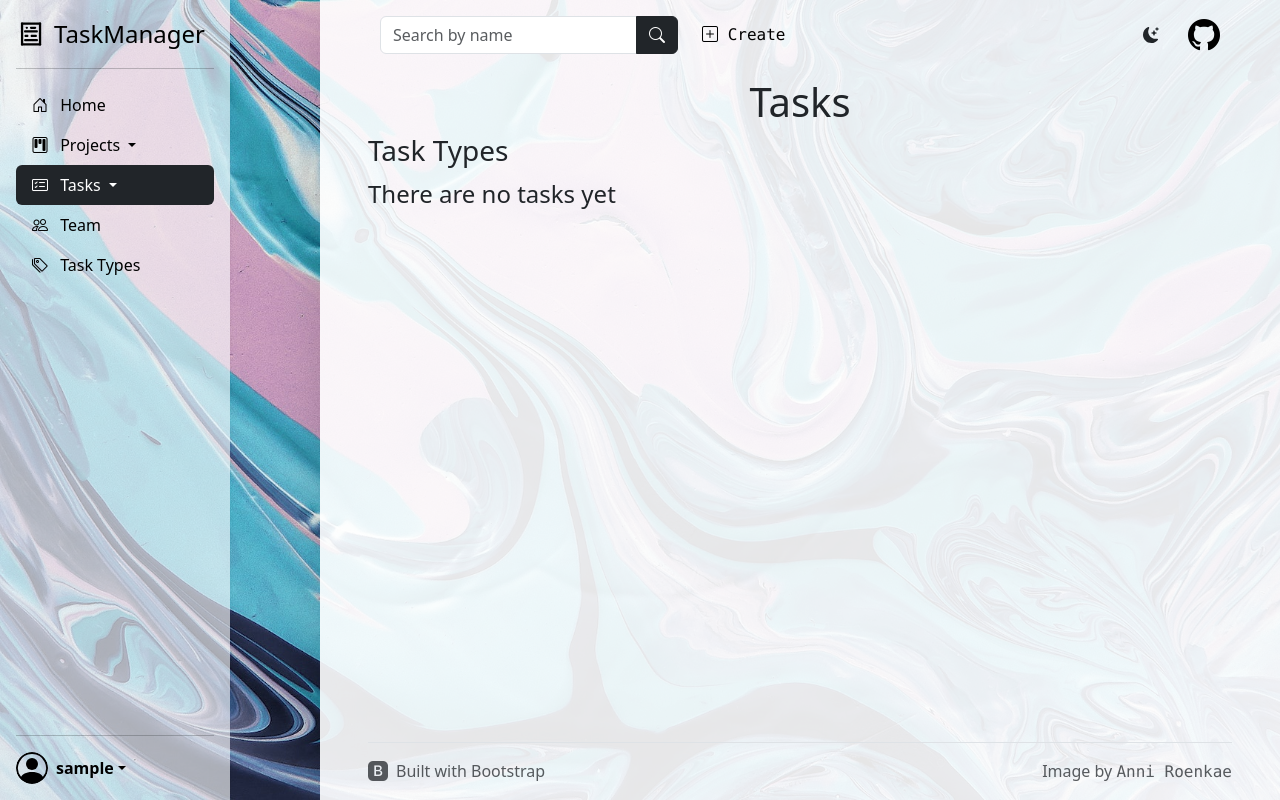
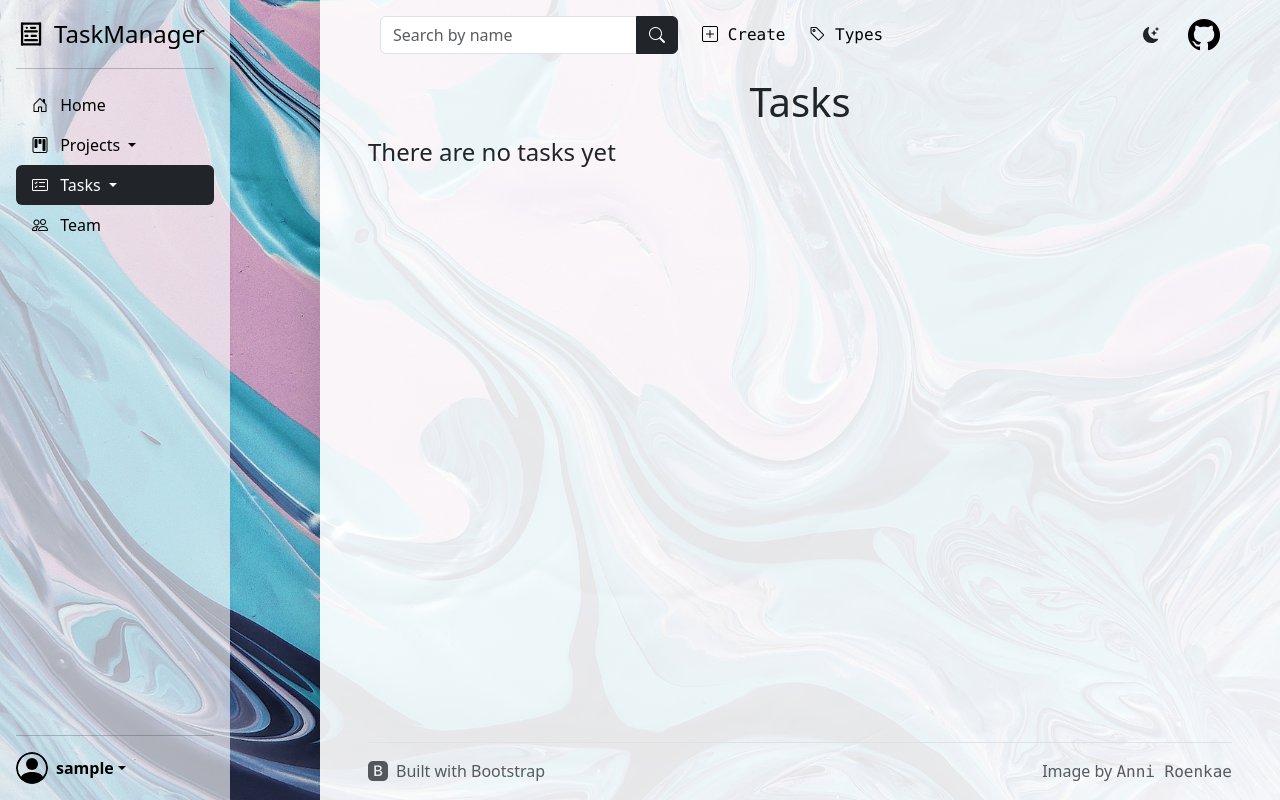
Before and after one commit to Esxoyne/it-company-task-manager, a Django app: page /tasks/ in a window 1280 px wide. Run offline with Django 4.2, Linux system fonts and the light colour scheme; the visitor is signed in with stand-in values (Sample User, id 1); data that the repository does not hold is empty; some libraries are stand-ins or nearby versions.

Commit message:
Modify List and Form templates

```diff
--- a/templates/includes/header.html
+++ b/templates/includes/header.html
@@ -114,7 +114,7 @@
             </li>
           </ul>
         </li>
-        <li class="nav-item">
+        <li class="nav-item me-lg-4">
           <a
             class="nav-link {% if request.resolver_match.url_name == "worker-list" %}active{% endif %}"
             href="{% url "task_manager:worker-list" %}"
@@ -125,19 +125,6 @@
               <i class="bi bi-people pe-none me-2"></i>
             {% endif %}
             Team
-          </a>
-        </li>
-        <li class="nav-item me-lg-4">
-          <a
-            href="{% url "task_manager:task-type-list" %}"
-            class="nav-link {% if request.resolver_match.url_name == "task-type-list" %}active{% endif %}"
-          >
-            {% if request.resolver_match.url_name == "task-type-list" %}
-              <i class="bi bi-tags-fill pe-none me-2"></i>
-            {% else %}
-              <i class="bi bi-tags pe-none me-2"></i>
-            {% endif %}
-            Task Types
           </a>
         </li>
         <hr>
--- a/templates/includes/nav_form.html
+++ b/templates/includes/nav_form.html
@@ -1,7 +1,7 @@
 <nav class="navbar navbar-expand rounded mt-2">
   <div class="container-fluid justify-content-start">
     <a
-      href="../"
+      href="{{ no_detail|yesno:"../../,../"}}"
       class="font-monospace text-decoration-none link-body-emphasis"
       >
       <i class="bi bi-arrow-left"></i> Go back
--- a/templates/includes/nav_list.html
+++ b/templates/includes/nav_list.html
@@ -6,8 +6,15 @@
         <a href="{% url "task_manager:task-create" %}" class="ms-4 font-monospace text-decoration-none link-body-emphasis">
           <i class="bi bi-plus-square"></i> Create
         </a>
+        <a href="{% url "task_manager:task-type-list" %}" class="ms-4 font-monospace text-decoration-none link-body-emphasis">
+          <i class="bi bi-tag"></i> Types
+        </a>
       {% elif model == "task-type" %}
         <a href="{% url "task_manager:task-type-create" %}" class="ms-4 font-monospace text-decoration-none link-body-emphasis">
+          <i class="bi bi-plus-square"></i> Create
+        </a>
+      {% elif model == "position" %}
+        <a href="{% url "task_manager:position-create" %}" class="ms-4 font-monospace text-decoration-none link-body-emphasis">
           <i class="bi bi-plus-square"></i> Create
         </a>
       {% elif model == "project" %}
@@ -15,6 +22,12 @@
           <i class="bi bi-plus-square"></i> Create
         </a>
       {% endif %}
+    {% else %}
+      {% if model == "worker" %}
+        <a href="{% url "task_manager:position-list" %}" class="ms-4 font-monospace text-decoration-none link-body-emphasis">
+          <i class="bi bi-person-badge"></i> Positions
+        </a>
+      {% endif %}
     {% endif %}
     {% include "includes/nav_links.html" %}
   </div>
--- a/templates/includes/sidebar.html
+++ b/templates/includes/sidebar.html
@@ -109,19 +109,6 @@
         Team
       </a>
     </li>
-    <li>
-      <a
-        href="{% url "task_manager:task-type-list" %}"
-        class="nav-link {% if request.resolver_match.url_name == "task-type-list" %}active{% else %}link-body-emphasis{% endif %}"
-      >
-        {% if request.resolver_match.url_name == "task-type-list" %}
-          <i class="bi bi-tags-fill pe-none me-2"></i>
-        {% else %}
-          <i class="bi bi-tags pe-none me-2"></i>
-        {% endif %}
-        Task Types
-      </a>
-    </li>
   </ul>
   <hr>
   {% if user.is_authenticated %}
--- a/templates/task_manager/task_list.html
+++ b/templates/task_manager/task_list.html
@@ -10,15 +10,6 @@
 
 {% block content %}
   <h1 class="text-center">Tasks</h1>
-
-  <h3>
-    <a
-      href="{% url "task_manager:task-type-list" %}"
-      class="text-decoration-none text-reset link-body-emphasis"
-    >
-      Task Types
-    </a>
-  </h3>
 
   {% if task_list %}
     <div class="col-11 container justify-content-center table-responsive">
--- a/templates/task_manager/tasktype_form.html
+++ b/templates/task_manager/tasktype_form.html
@@ -6,7 +6,11 @@
 {% endblock %}
 
 {% block navigation %}
+  {% if object %}
+    {% include "includes/nav_form.html" with no_detail=True %}
+  {% else %}
     {% include "includes/nav_form.html" %}
+  {% endif %}
 {% endblock %}
 
 {% block content %}
--- a/templates/task_manager/worker_list.html
+++ b/templates/task_manager/worker_list.html
@@ -5,7 +5,7 @@
 {% endblock %}
 
 {% block navigation %}
-  {% include "includes/nav_list.html" with create=False model=worker %}
+  {% include "includes/nav_list.html" with create=False model="worker" %}
 {% endblock %}
 
 {% block content %}
```
